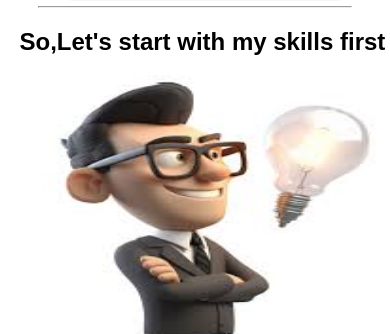
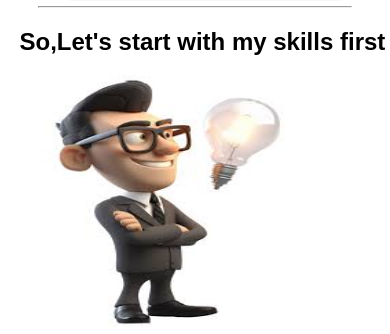
Before and after one commit to Parasdeveloper8/personal-professional-web, a plain HTML site: page index.html in a window 390 px wide. Shown: the part 868-1202 px from the top of the page. Drawn offline with Linux system fonts and the light colour scheme.

Commit message:
mobile responsive completed m-w 1100 px width

```diff
--- a/css/style.css
+++ b/css/style.css
@@ -203,7 +203,7 @@ main{
     color:red;
     font-family: sans-serif;
 }
-@media only screen and (max-width:700px){
+@media only screen and (max-width:1100px){
     header{
         display:flex;
         justify-content:space-evenly;
@@ -242,4 +242,10 @@ main{
     #project-image{
         width:80vw;
     }
+    #person{
+        max-height:30vh;
+        min-height:15vh;
+        max-width:30vh;
+        min-width115vh;
+    }
 }
```
